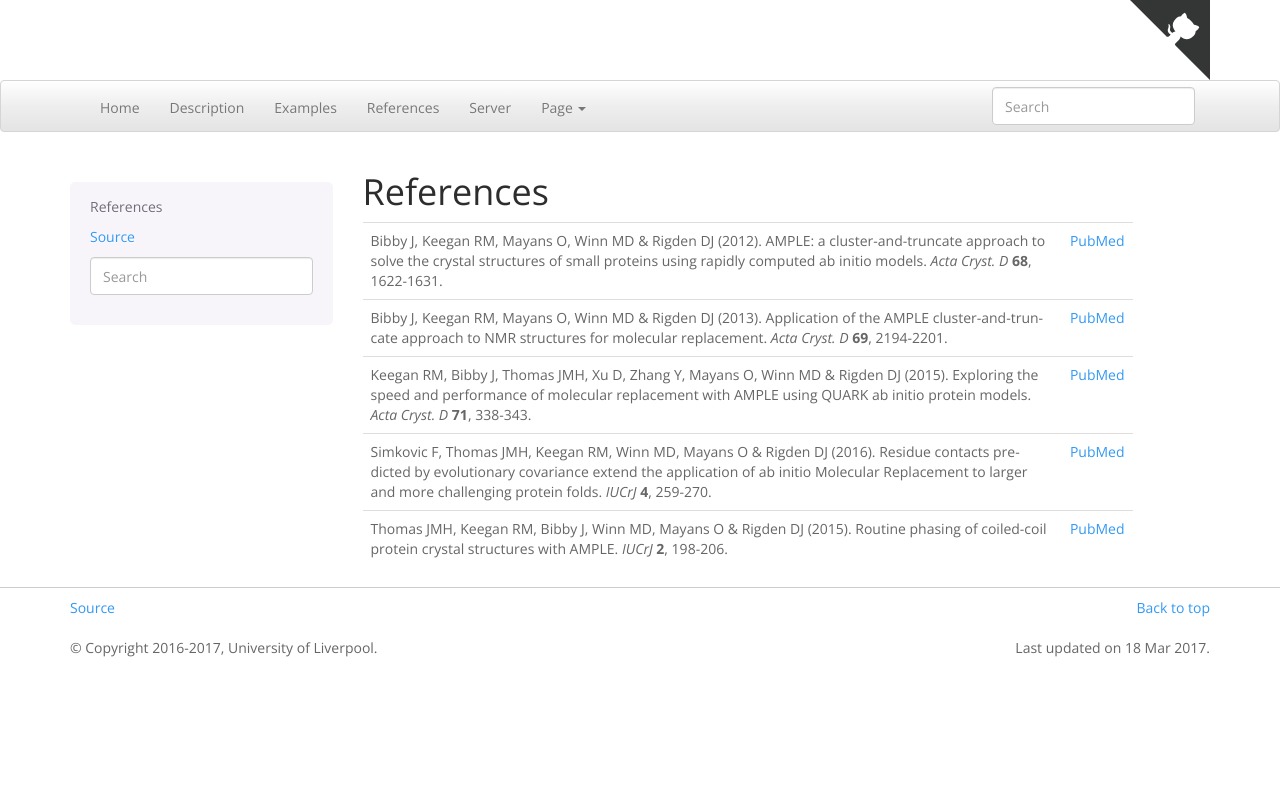
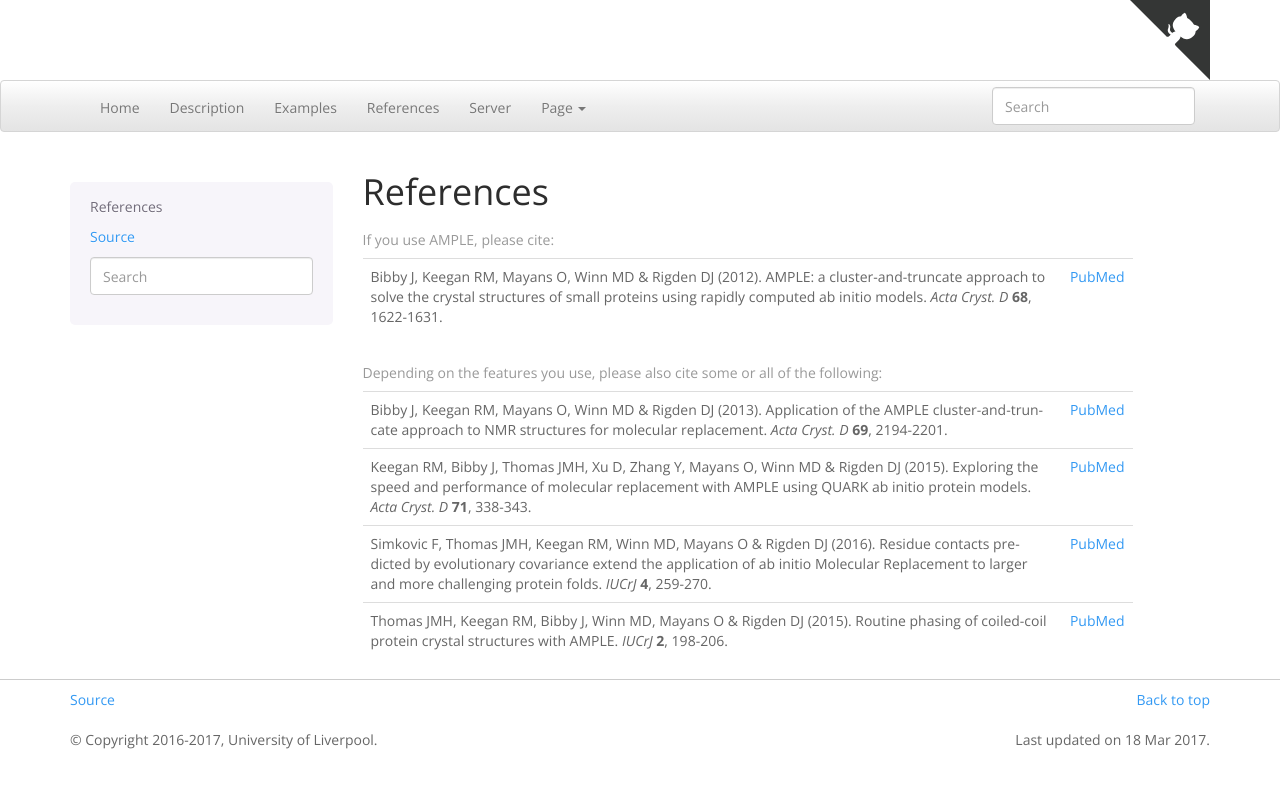
Before and after one commit to rigdenlab/ample, a Sphinx documentation site: the page built from docs/references.rst, in a window 1280 px wide. Shown: the top 788 px of the page. Built offline with Sphinx 7.4.7, drawn with Linux system fonts in a browser that asks for light colours.

Commit message:
clarified on usage of references

```diff
--- a/docs/references.rst
+++ b/docs/references.rst
@@ -3,11 +3,15 @@
 References
 ++++++++++
 
-.. list-table::
+.. list-table:: If you use AMPLE, please cite:
    :widths: 1200, 10
 
    * - Bibby J, Keegan RM, Mayans O, Winn MD & Rigden DJ (2012). AMPLE: a cluster-and-truncate approach to solve the crystal structures of small proteins using rapidly computed ab initio models. *Acta Cryst. D* **68**, 1622-1631.
      - `PubMed <http://www.ncbi.nlm.nih.gov/pubmed/23151627>`_
+
+
+.. list-table:: Depending on the features you use, please also cite some or all of the following:
+   :widths: 1200, 10
 
    * - Bibby J, Keegan RM, Mayans O, Winn MD & Rigden DJ (2013). Application of the AMPLE cluster-and-truncate approach to NMR structures for molecular replacement. *Acta Cryst. D* **69**, 2194-2201.
      - `PubMed <http://www.ncbi.nlm.nih.gov/pubmed/23151627>`_
```
